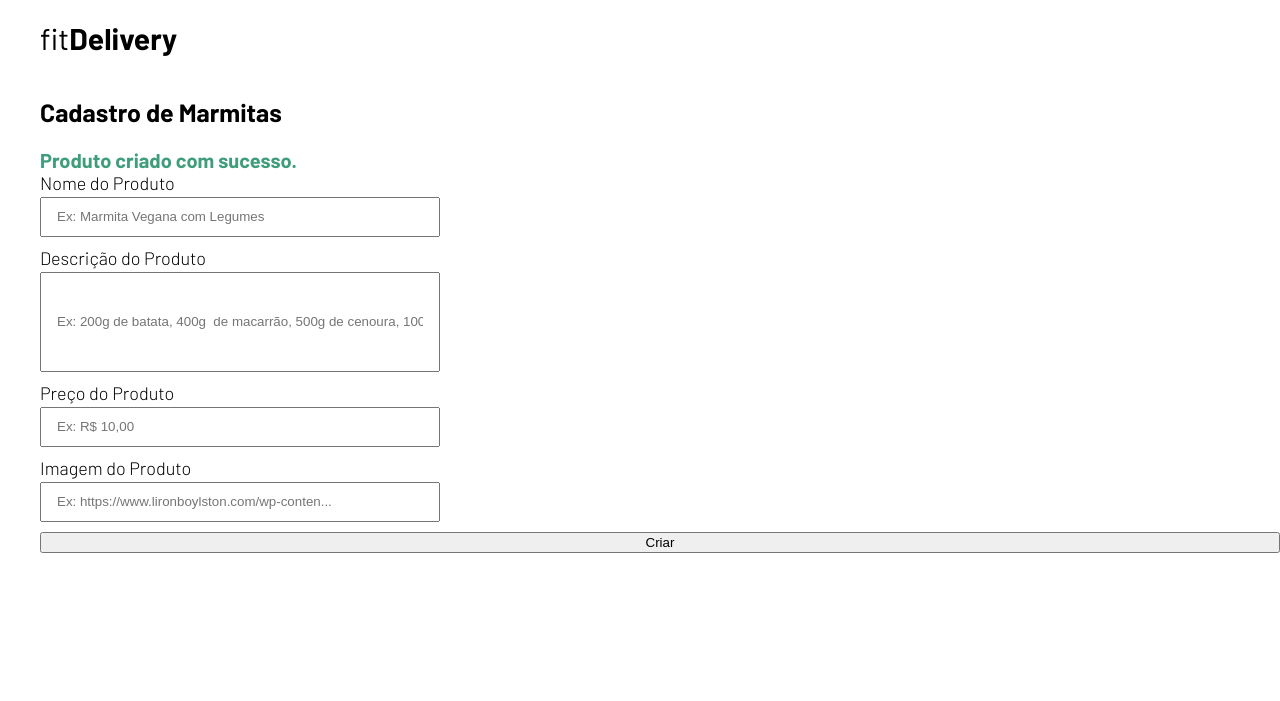
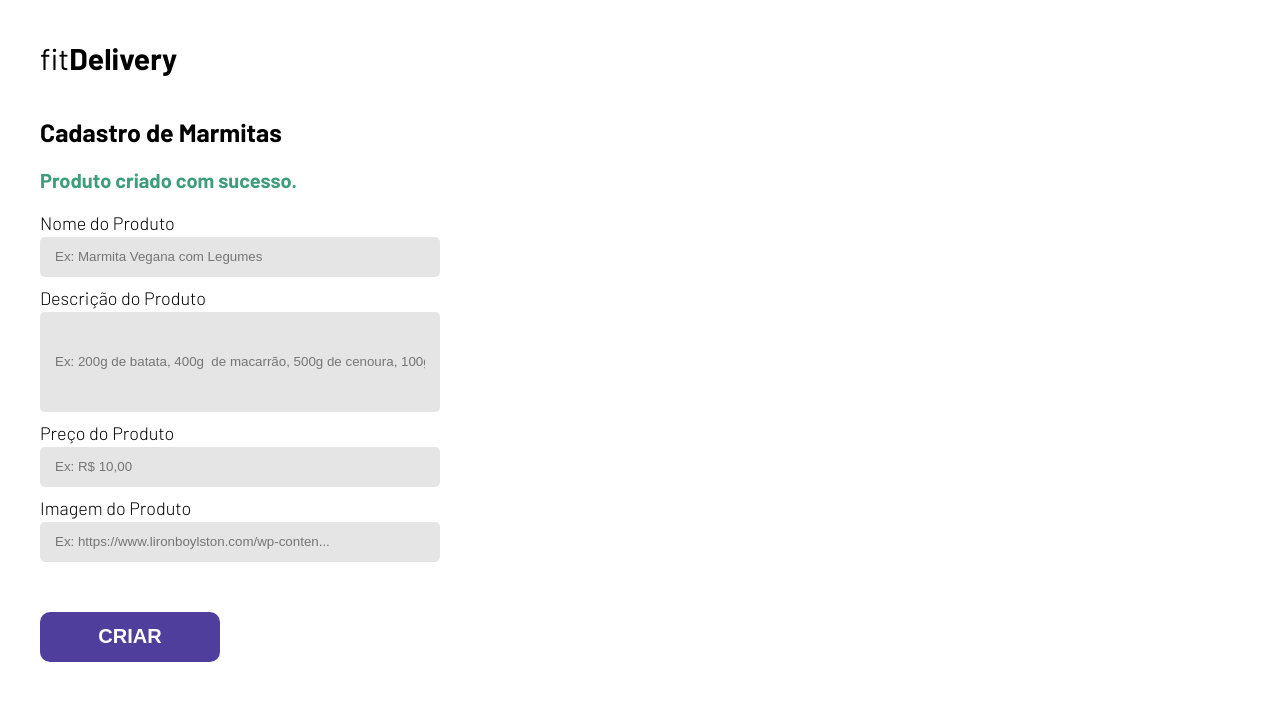
Before and after one commit to F4ELL/fitDelivery, a PHP site: page / in a window 1280 px wide. Shown: the top 701 px of the page. Run offline with PHP 8.4, Linux system fonts and the light colour scheme.

Commit message:
alteracoes css

```diff
--- a/styles.css
+++ b/styles.css
@@ -19,6 +19,8 @@ body{
 h1{
     font-weight: normal;
     font-size: 30px;
+    margin-top: 40px;
+    margin-bottom: 20px;
 }
 
 h2{
@@ -29,6 +31,7 @@ span{
     font-size: 20px;
     color: #3E9D7B;
     font-weight: 700;
+    margin-bottom: 20px;
 }
 
 label{
@@ -42,8 +45,25 @@ input{
     height: 40px;
     padding: 15px;
     margin-bottom: 10px;
+    background-color:#E5E5E5;
+    border-radius: 5px;
+    border: 0;
 }
 
 #input-description{
     height: 100px;
 }
+
+button{
+    width: 180px;
+    height: 50px;
+    font-size: 20px;
+    text-transform: uppercase;
+    margin-top: 40px;
+    border-radius: 10px;
+    font-weight: 700;
+    border: 0;
+    background-color: #503E9D;
+    color: white;
+
+}
```
